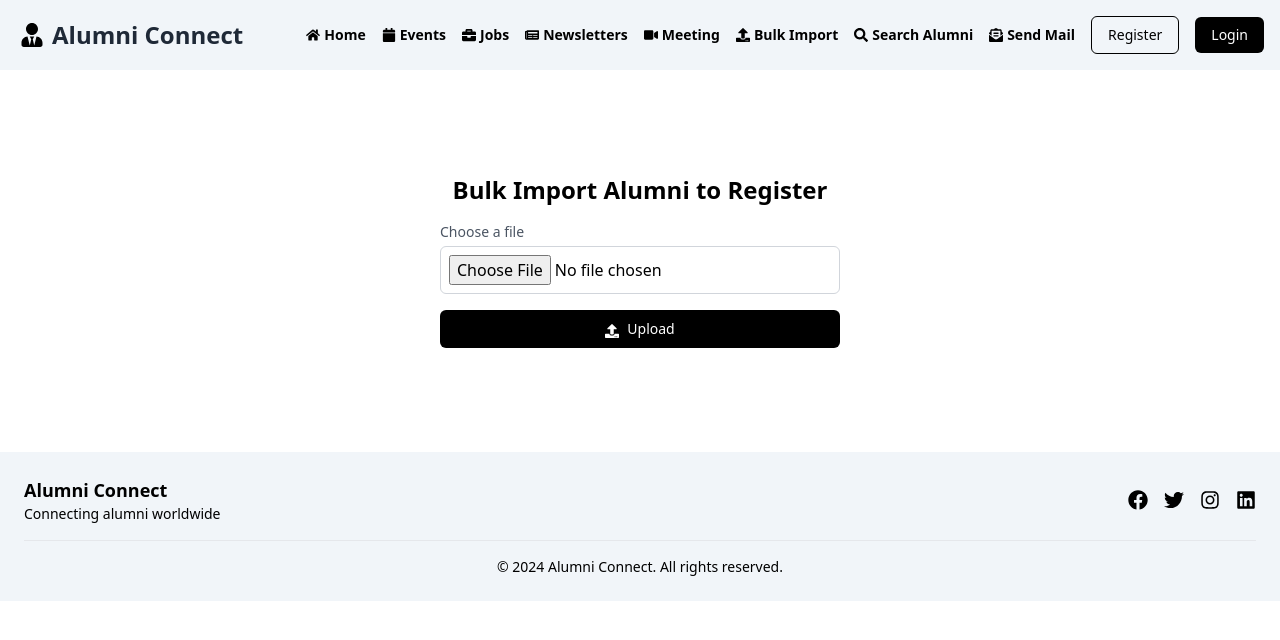
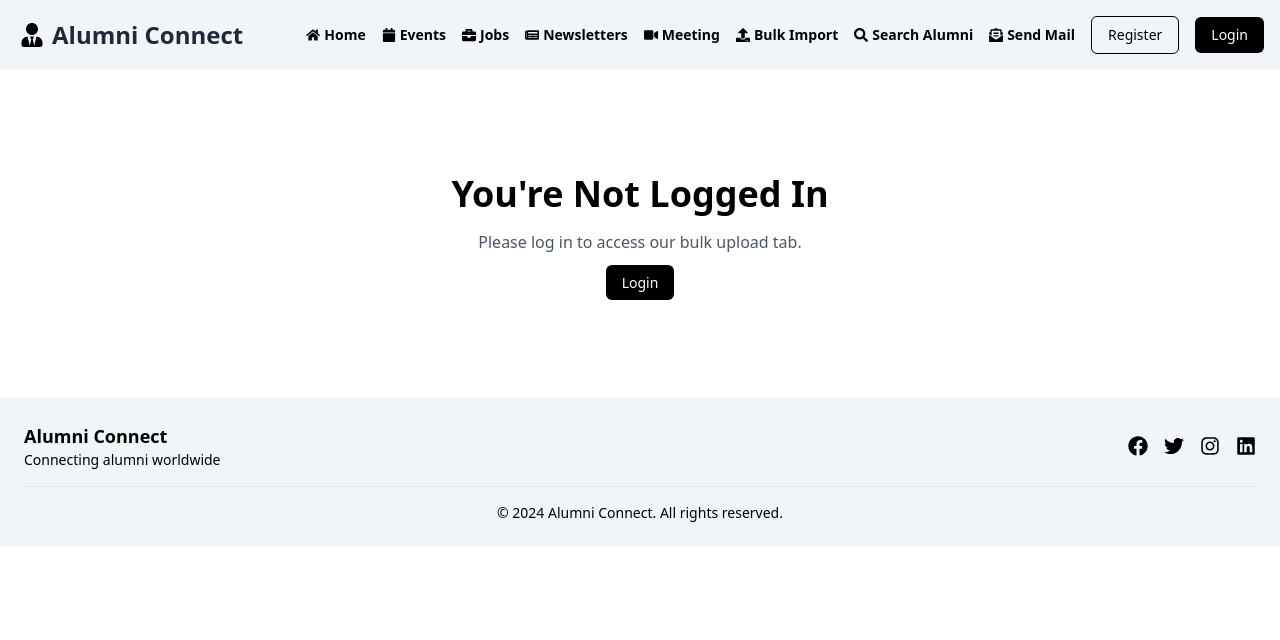
Before and after one commit to Aditya2714/Alumni-Connect, a React (Vite) app in the folder Frontend/: page /bulk-upload in a window 1280 px wide. Shown: the top 640 px of the page. Built offline with nearby package versions, Linux system fonts and the light colour scheme.

Commit message:
login authentication done for each component page

```diff
--- a/Frontend/src/Components/BulkUpload.jsx
+++ b/Frontend/src/Components/BulkUpload.jsx
@@ -1,7 +1,10 @@
 import React, { useState } from 'react';
 import { FaUpload } from 'react-icons/fa';
+import { getLoggedIn } from '../services/authService';
+import { Link } from 'react-router-dom';
 
 const BulkUpload = () => {
+  const loggedIn = getLoggedIn();
   const [selectedFile, setSelectedFile] = useState(null);
 
   const handleFileChange = (e) => {
@@ -21,8 +24,10 @@ const BulkUpload = () => {
 
   return (
     <div className="max-w-md my-20 mx-auto p-6">
-      <h2 className="text-2xl font-bold mb-4 text-center">Bulk Import Alumni to Register </h2>
-      <div className="mb-4 ">
+      {loggedIn ? (
+        <div>
+        <h2 className="text-2xl font-bold mb-4 text-center">Bulk Import Alumni to Register </h2>
+        <div className="mb-4 ">
         <label htmlFor="fileInput" className="block text-sm font-medium text-gray-600">
           Choose a file
         </label>
@@ -52,6 +57,21 @@ const BulkUpload = () => {
 
       </button>
     </div>
+  ) : (
+    <div className="text-center">
+      <h1 className="text-4xl font-bold mb-4">You're Not Logged In</h1>
+      <p className="text-gray-600 mb-4">
+        Please log in to access our bulk upload tab.
+      </p>
+      <Link
+        to="/login"
+        className="bg-black text-white px-4 py-2 rounded-md text-sm font-medium"
+      >
+        Login
+      </Link>
+    </div>
+  )}
+  </div>
   );
 };
 
--- a/Frontend/src/Components/Event.jsx
+++ b/Frontend/src/Components/Event.jsx
@@ -11,7 +11,6 @@ function Event() {
         <h1 className="text-4xl font-bold mb-4">Event</h1>
       ) : (
         <div className="text-center">
-          <h1 className="text-4xl font-bold mb-4">Event</h1>
           <h1 className="text-4xl font-bold mb-4">You're Not Logged In</h1>
           <p className="text-gray-600 mb-4">Please log in to access this content.</p>
           <Link
--- a/Frontend/src/Components/Meeting.jsx
+++ b/Frontend/src/Components/Meeting.jsx
@@ -1,6 +1,10 @@
 import React, { useState } from 'react';
+import { getLoggedIn } from "../services/authService";
+import { Link } from "react-router-dom";
 
 const VideoConference = () => {
+
+  const loggedIn = getLoggedIn();
   const [meetingLink, setMeetingLink] = useState('');
 
   const handleJoinMeeting = () => {
@@ -18,6 +22,8 @@ const VideoConference = () => {
 
   return (
     <div className="max-w-md my-12 mx-auto p-6 bg-white rounded-md shadow-md">
+      {loggedIn ? (
+        <div>
       <h2 className="text-2xl font-bold mb-4">Video Conference with Alumni</h2>
 
       <div className="mb-4">
@@ -51,7 +57,22 @@ const VideoConference = () => {
           Join Video Conference
         </button>
       </div>
+      </div>
+  ): (
+    <div className="text-center">
+      <h1 className="text-4xl font-bold mb-4">You're Not Logged In</h1>
+      <p className="text-gray-600 mb-4">
+        Please log in to access our meeting tab.
+      </p>
+      <Link
+        to="/login"
+        className="bg-black text-white px-4 py-2 rounded-md text-sm font-medium"
+      >
+        Login
+      </Link>
     </div>
+  )}
+  </div>
   );
 };
 
--- /dev/null
+++ b/Frontend/src/Components/NewsLetter.jsx
@@ -0,0 +1,36 @@
+import React from "react";
+import { getLoggedIn } from "../services/authService";
+import { Link } from "react-router-dom";
+
+function Newsletter() {
+  const loggedIn = getLoggedIn();
+
+  return (
+    <div className="flex flex-col items-center justify-center h-screen">
+      {loggedIn ? (
+        <div>
+          <h1 className="text-4xl font-bold mb-4">Newsletter</h1>
+          {/* Add your newsletter content here */}
+          <p className="text-gray-600 mb-4">
+            Stay up-to-date with our latest news and updates!
+          </p>
+        </div>
+      ) : (
+        <div className="text-center">
+          <h1 className="text-4xl font-bold mb-4">You're Not Logged In</h1>
+          <p className="text-gray-600 mb-4">
+            Please log in to access our newsletter.
+          </p>
+          <Link
+            to="/login"
+            className="bg-black text-white px-4 py-2 rounded-md text-sm font-medium"
+          >
+            Login
+          </Link>
+        </div>
+      )}
+    </div>
+  );
+}
+
+export default Newsletter;
--- a/Frontend/src/Components/SearchPeople.jsx
+++ b/Frontend/src/Components/SearchPeople.jsx
@@ -1,7 +1,10 @@
 import React, { useState } from 'react';
 import { FaSearch } from 'react-icons/fa';
+import { getLoggedIn } from "../services/authService";
+import { Link } from "react-router-dom";
 
 const SearchPeople = () => {
+  const loggedIn = getLoggedIn();
   const [searchQuery, setSearchQuery] = useState('');
   const [selectedBatch, setSelectedBatch] = useState('');
   const [selectedYear, setSelectedYear] = useState('');
@@ -20,6 +23,8 @@ const SearchPeople = () => {
 
   return (
     <div className="max-w-md mx-auto my-2 p-6 ">
+      {loggedIn ? (
+        <div>
       <h2 className="text-2xl font-bold mb-4 text-center">Advanced Search to Alumni</h2>
 
       <div className="mb-4">
@@ -101,6 +106,21 @@ const SearchPeople = () => {
         </div>
       )}
     </div>
+  ) : (
+    <div className="text-center">
+      <h1 className="text-4xl font-bold mb-4">You're Not Logged In</h1>
+      <p className="text-gray-600 mb-4">
+        Please log in to access our search tab.
+      </p>
+      <Link
+        to="/login"
+        className="bg-black text-white px-4 py-2 rounded-md text-sm font-medium"
+      >
+        Login
+      </Link>
+    </div>
+  )}
+  </div>
   );
 };
 
--- a/Frontend/src/Components/SendMail.jsx
+++ b/Frontend/src/Components/SendMail.jsx
@@ -1,9 +1,12 @@
 import React, { useState, useEffect } from 'react';
 import { FaForward, FaShare } from 'react-icons/fa';
 import Select from 'react-select';
+import { getLoggedIn } from '../services/authService';
+import { Link } from 'react-router-dom';
 // import { connect } from 'react-redux';
 
 const SendMail = () => {
+  const loggedIn = getLoggedIn();
   const [countryList, setCountryList] = useState([]);
   const [selected, setSelected] = useState(null);
   const [cityListState, setCityListState] = useState([]);
@@ -16,6 +19,9 @@ const SendMail = () => {
 
   return (
     <div className="flex justify-center items-center h-screen">
+      <div className="flex flex-col items-center justify-center h-screen">
+        {loggedIn ? (
+          <div>
       <form onSubmit={(e) => e.preventDefault()} className="w-full max-w-md">
         <div className="px-8 pt-6 pb-8 mb-4">
         <h2 className="my-3 text-2xl font-bold mb-4 text-center">
@@ -99,6 +105,22 @@ const SendMail = () => {
         </div>
       </form>
     </div>
+  ): (
+    <div className="text-center">
+      <h1 className="text-4xl font-bold mb-4">You're Not Logged In</h1>
+      <p className="text-gray-600 mb-4">
+        Please log in to access our send mail tab.
+      </p>
+      <Link
+        to="/login"
+        className="bg-black text-white px-4 py-2 rounded-md text-sm font-medium"
+      >
+        Login
+      </Link>
+    </div>
+  )}
+  </div>
+  </div>
   );
 };
 
--- a/Frontend/src/main.jsx
+++ b/Frontend/src/main.jsx
@@ -19,6 +19,7 @@ import Dashboard from "./Components/Dashboard.jsx";
 import Home from "./Components/Home.jsx";
 import Event from "./Components/Event.jsx";
 import Jobs from "./Components/Jobs.jsx";
+import Newsletter from "./Components/NewsLetter.jsx";
 import SendMail from "./Components/SendMail.jsx";
 import BulkUpload from "./Components/BulkUpload.jsx";
 import SearchPeople from "./Components/SearchPeople.jsx";
@@ -59,6 +60,10 @@ const router = createBrowserRouter([
         element: <Jobs />,
       },
       {
+        path: "/newsletter",
+        element: <Newsletter />,
+      },
+      {
         path: "/send-mail",
         element: <SendMail />,
       },
```
